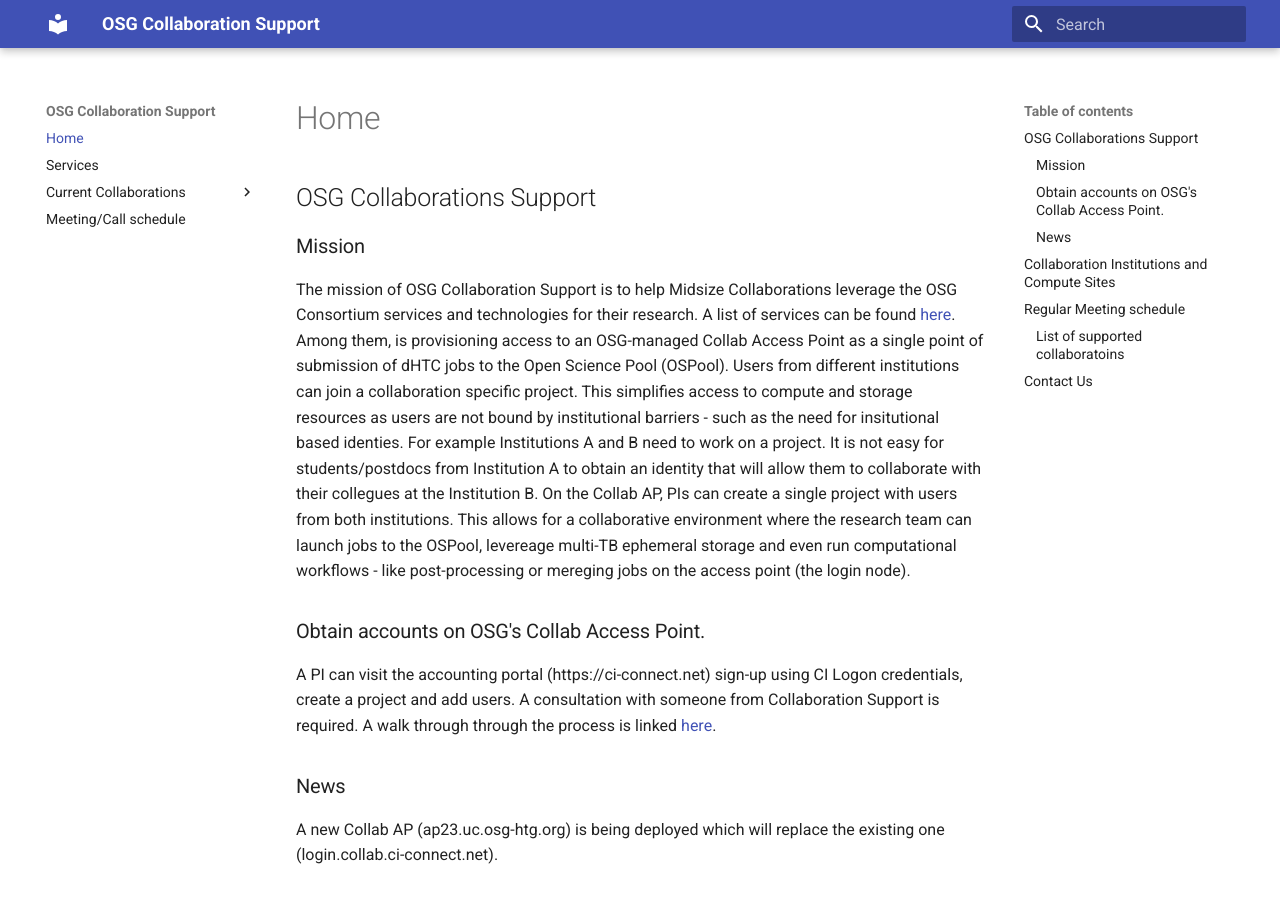
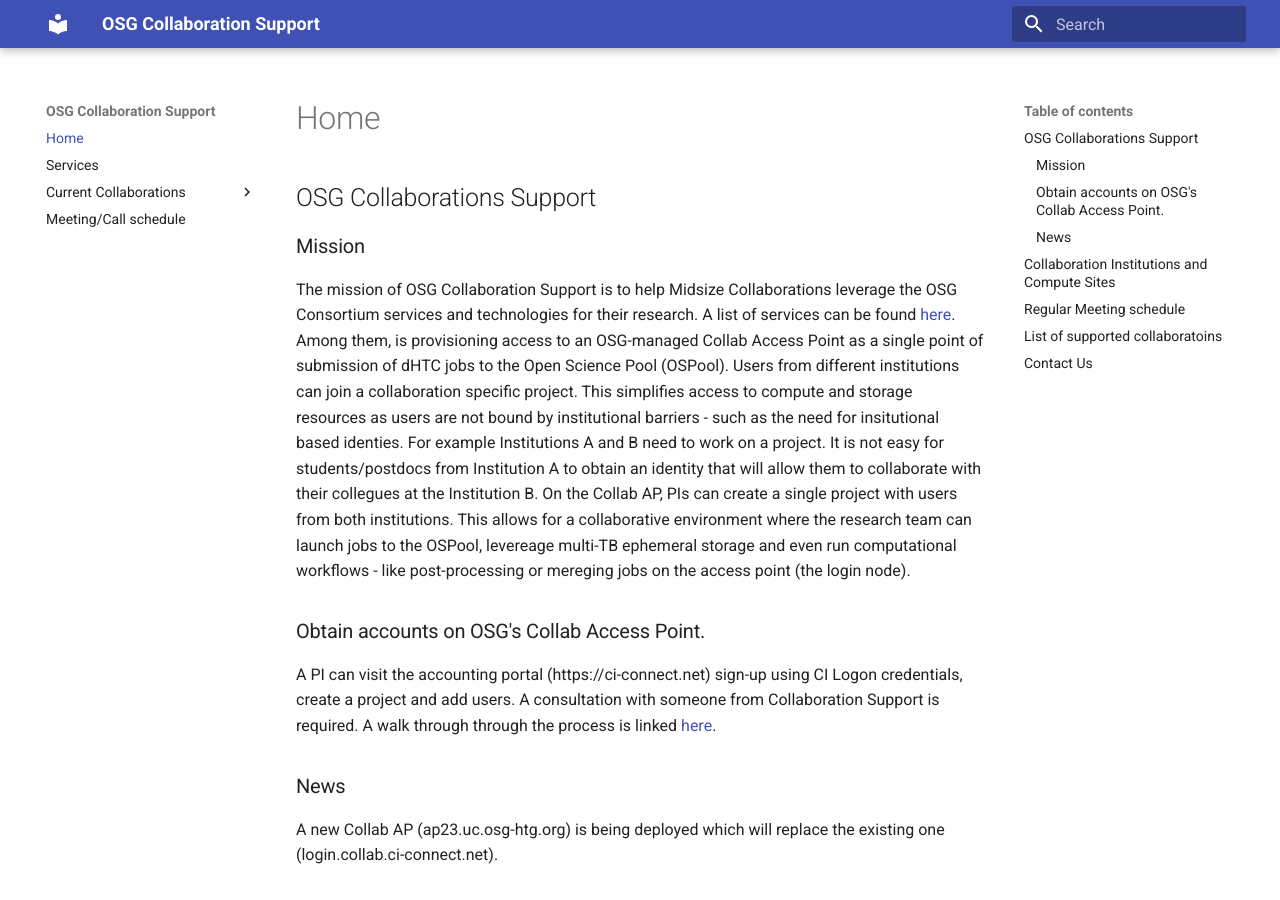
Before and after one commit to osg-htc/collaboration-support, an MkDocs documentation site: the page built from docs/index.md, in a window 1280 px wide and 900 px high. Built offline with MkDocs 1.6.1 and Material for MkDocs 9.7.7, drawn with Linux system fonts in a browser that asks for light colours.

```diff
--- a/docs/index.md
+++ b/docs/index.md
@@ -24,7 +24,7 @@ A new Collab AP (ap23.uc.osg-htg.org) is being deployed which will replace the e
 
 Collaboration support holds and participates in meetings during the week to assist and coordinate on projects. A list of the weekly meeting schedule is maintained [here](misc/meeting-schedule.md)
 
-### List of supported collaboratoins
+## List of supported collaboratoins
 
 [Collaboration list](projects/project-list.md)
 
```
